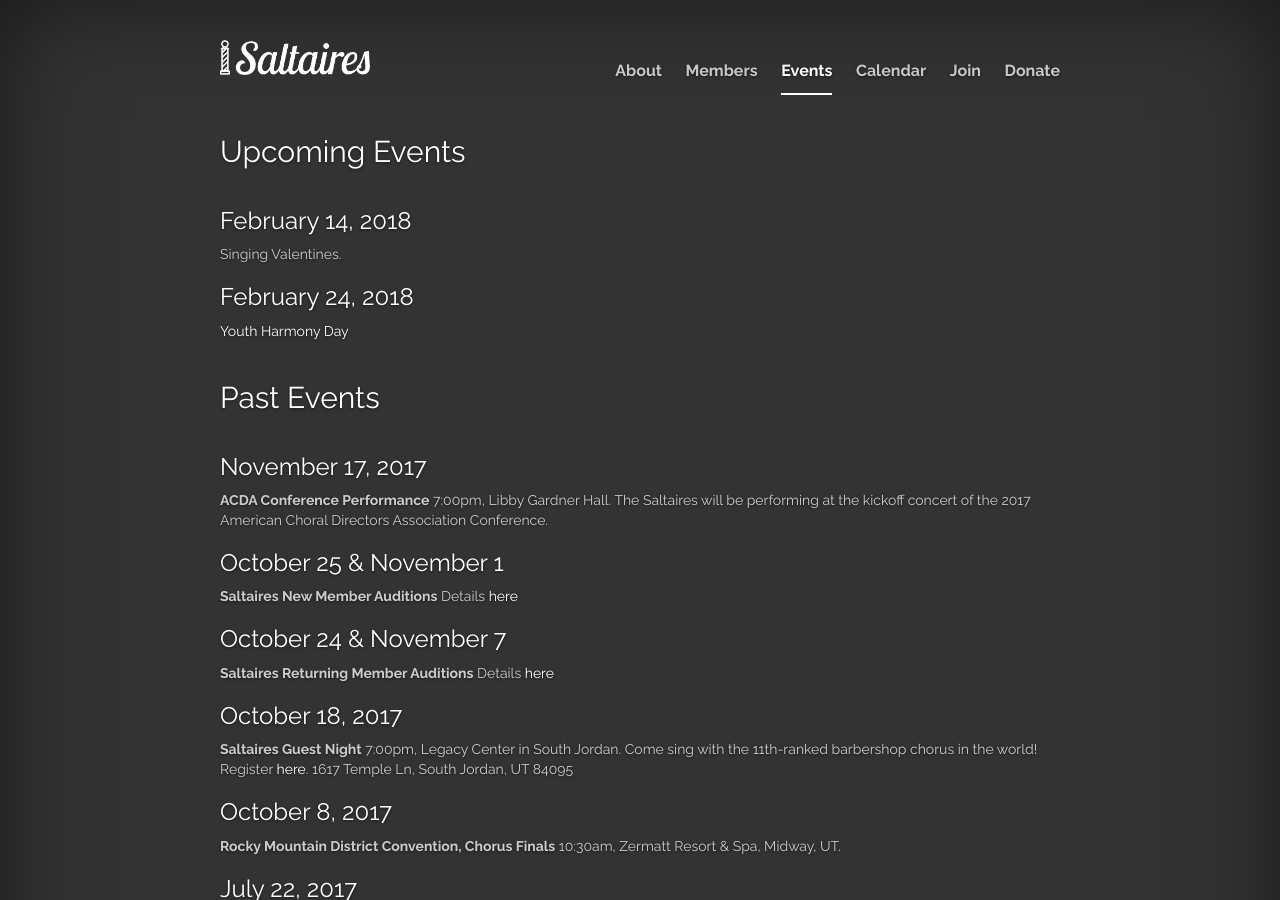
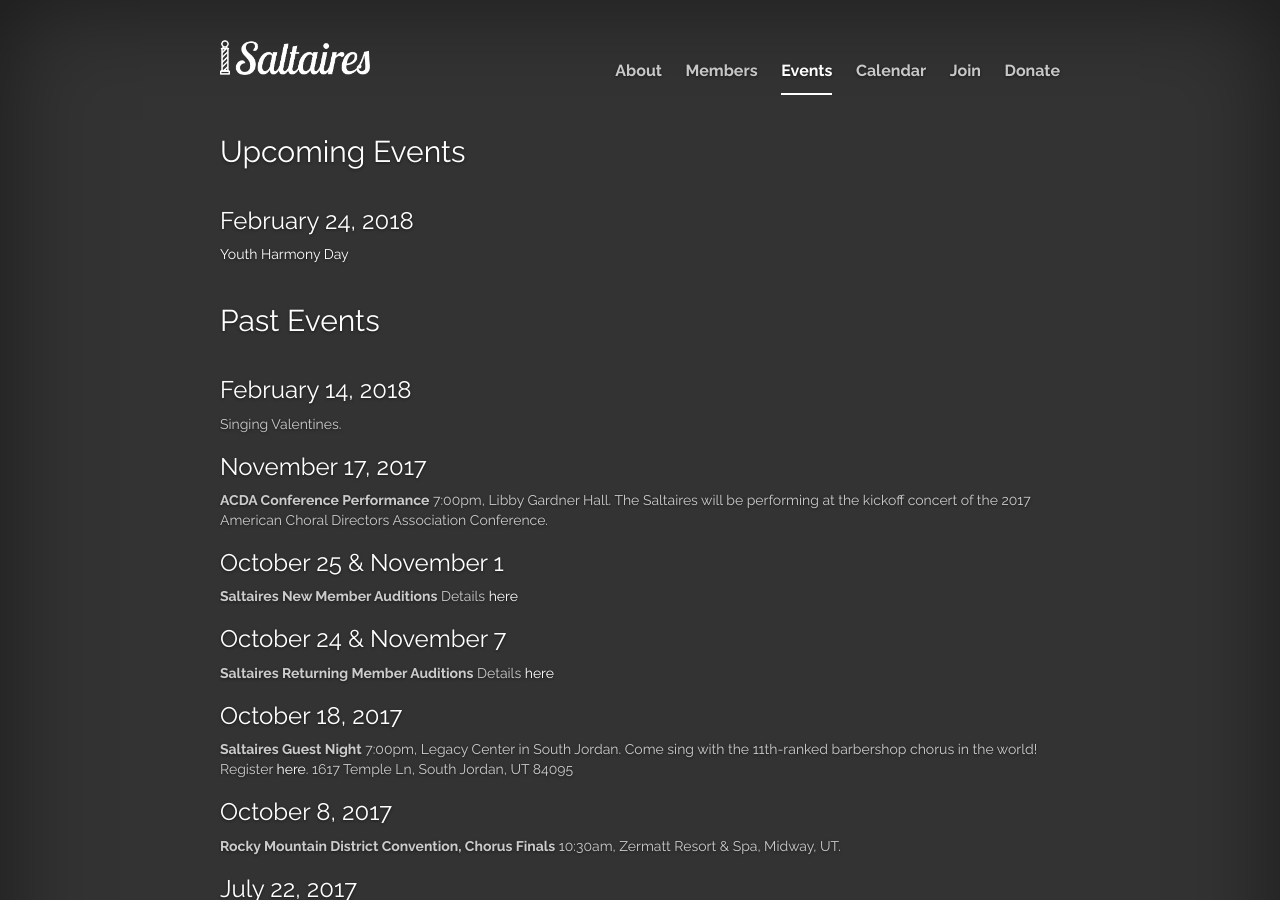
Before and after one commit to cayblood/saltaires, a Jekyll site: the page built from jekyll-site/events.md, in a window 1280 px wide and 900 px high. Built offline with Jekyll 4.4.1, drawn with Linux system fonts in a browser that asks for light colours; nearby versions of some CDN libraries; library files that are not in the unit come from our copies.

```diff
--- a/jekyll-site/events.md
+++ b/jekyll-site/events.md
@@ -6,15 +6,15 @@ permalink: /events/
 
 <h2 class="top">Upcoming Events</h2>
 
-### February 14, 2018
-
-Singing Valentines.
-
 ### February 24, 2018
 
 <a href="/youth-harmony-day">Youth Harmony Day</a>
 
 ## Past Events
+
+### February 14, 2018
+
+Singing Valentines.
 
 ### November 17, 2017
 
```
